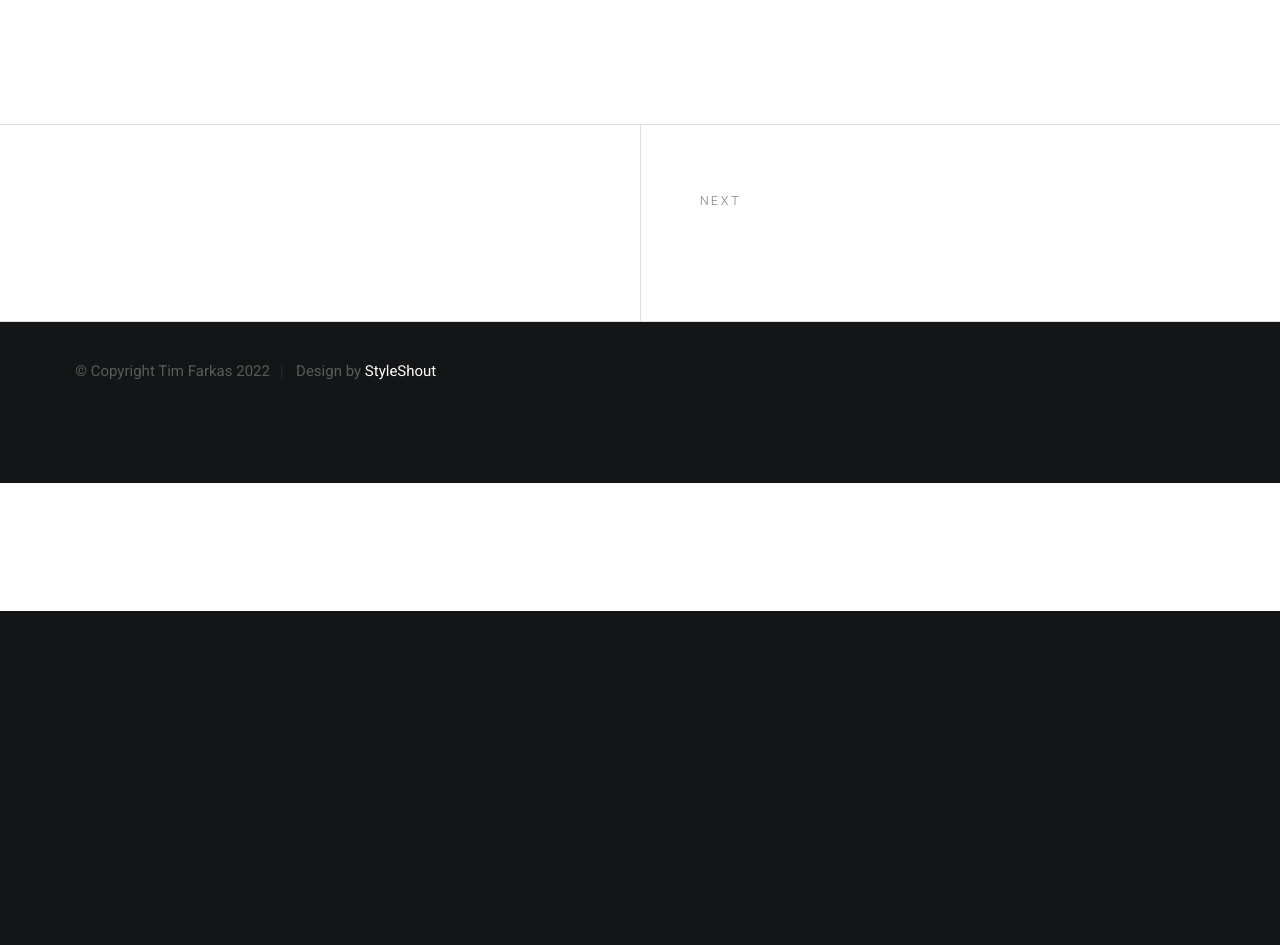
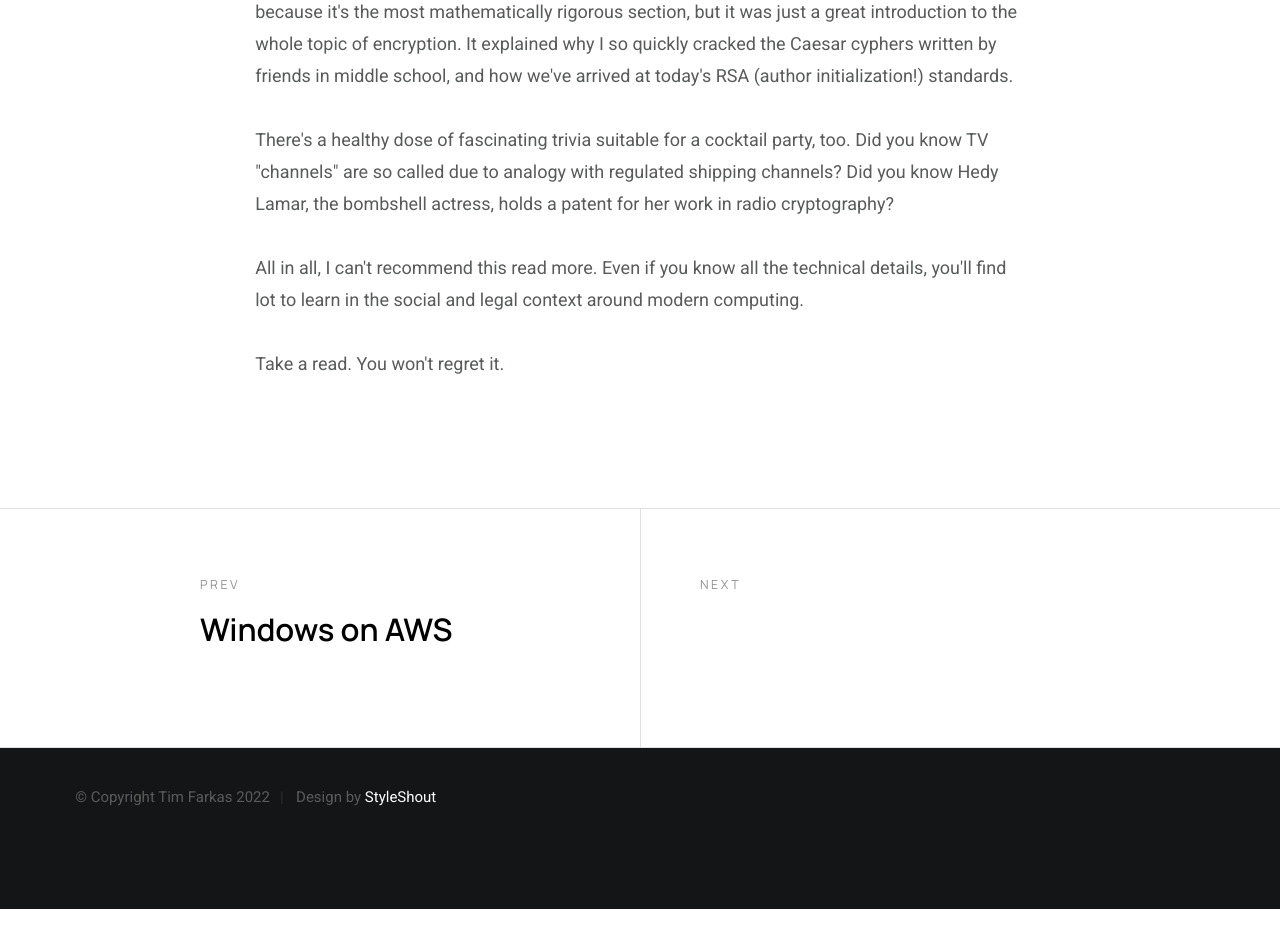
Before and after one commit to tfarkas86/tfarkas86.github.io, a plain HTML site: page docs/blog-posts/003_blown-to-bits_review.html in a window 1280 px wide. Shown: the part 1040-1985 px from the top of the page. Before the commit the page ends 1651 px from the top, so only its background shows below. Drawn offline with Linux system fonts and the light colour scheme; files that its build step writes are made by us from their sources.

Commit message:
blog updates

```diff
--- a/docs/blog-posts/003_blown-to-bits_review.html
+++ b/docs/blog-posts/003_blown-to-bits_review.html
@@ -117,9 +117,25 @@
                            It serves as an ideal summary of societally impactful computing trends of the past 100 years,
                            weaving techological, legal, and societal history, technical details, and ethical considerations into a compelling narrative.
                            </p>
-                           More on this book soon!
+                           My favorite section was probably the in-depth description of cryptographic history,
+                           likely because it's the most mathematically rigorous section,
+                           but it was just a great introduction to the whole topic of encryption.
+                           It explained why I so quickly cracked the Caesar cyphers written by friends in middle school,
+                           and how we've arrived at today's RSA (author initialization!) standards.
                            <p>
-
+                           <p>
+                           There's a healthy dose of fascinating trivia suitable for a cocktail party, too.
+                           Did you know TV "channels" are so called due to analogy with regulated shipping channels?
+                           Did you know Hedy Lamar, the bombshell actress, holds a patent for her work in radio cryptography?
+                           </p>
+                           <p>
+                           All in all, I can't recommend this read more.
+                           Even if you know all the technical details, you'll find lot to learn in the social and legal context
+                           around modern computing.
+                           </p>
+                            <p>
+                            Take a read. You won't regret it.
+                            </p>
                            <h4>
                            <p class="blog-post__excerpt">
                            </p>
@@ -137,11 +153,14 @@
         <div class="blog-post-nav-wrap">
             <div class="row blog-post-nav">
                 <div class="column large-6 tab-12 blog-post-nav__prev">
+                    <a href="blog-posts/002_aws-windows.html" rel="prev">
+                        <span>Prev</span>
+                        Windows on AWS
+                    </a>
                 </div>
                 <div class="column large-6 tab-12 blog-post-nav__next">
-                    <a href="blog-posts/002_aws-windows.html" rel="next">
+                    <a href="blog-posts/003_blown-to-bits_review.html" rel="next">
                         <span>Next</span>
-                        <!-- Using Windows on AWS -->
                     </a>
                 </div>
             </div>
```
Also changed, not shown: docs/blog-posts/002_aws-windows.html (+6 -2 lines).
